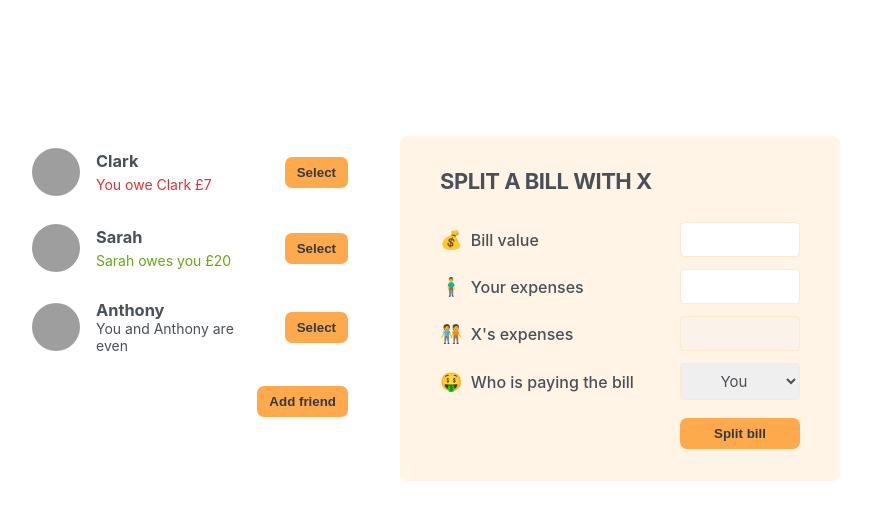
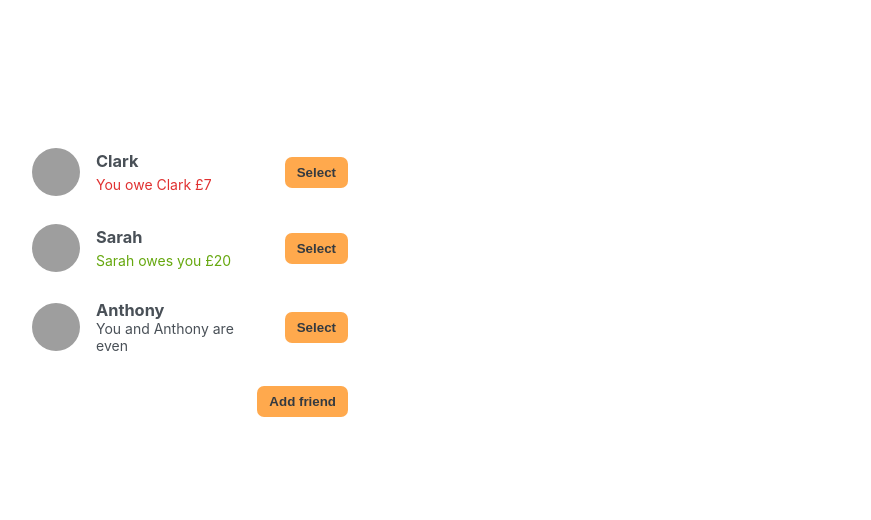
Before and after one commit to mkc-c/eat-n-split, a React (Create React App) app: page / in a window 1280 px wide. Shown: the top 520 px of the page, without its empty margins (210-1081 px from the left). Built offline with nearby package versions, Linux system fonts and the light colour scheme; grey boxes are pictures that could not be loaded.

Commit message:
add selectedFriend piece of state, pass down state and setter, change text dependant on that, setShowFriend to false when new friend has been added to close add friend form

```diff
--- a/src/App.js
+++ b/src/App.js
@@ -32,6 +32,7 @@
 export default function App() {
   const [friends, setFriends] = useState(initialFriends);
   const [showAddFriend, setShowAddFriend] = useState(false);
+  const [selectedFriend, setSelectFriend] = useState(null);
 
   function handleShowAddFriend() {
     setShowAddFriend((show) => !show);
@@ -39,35 +40,53 @@
 
   function handleAddFriend(friend) {
     setFriends((friends) => [...friends, friend]);
+    setShowAddFriend(false);
+  }
+
+  function handleSelection(friend) {
+    setSelectFriend((cur) => (cur.id === friend.id ? null : friend));
   }
 
   return (
     <div className="app">
       <div className="sidebar">
-        <FriendsList friends={friends} />
+        <FriendsList
+          friends={friends}
+          selectedFriend={selectedFriend}
+          onSelection={handleSelection}
+        />
+
         {showAddFriend && <FormAddFriend onAddFriend={handleAddFriend} />}
+
         <Button onClick={handleShowAddFriend}>
           {showAddFriend ? "Close" : "Add friend"}
         </Button>
       </div>
 
-      <FormSplitBill />
+      {selectedFriend && <FormSplitBill selectedFriend={selectedFriend} />}
     </div>
   );
 }
 
-function FriendsList({ friends }) {
+function FriendsList({ friends, onSelection, selectedFriend }) {
   return (
     <ul>
       {friends.map((friend) => (
-        <Friend key={friend.id} friend={friend} />
+        <Friend
+          key={friend.id}
+          friend={friend}
+          selectedFriend={selectedFriend}
+          onSelection={onSelection}
+        />
       ))}
     </ul>
   );
 
-  function Friend({ friend }) {
+  function Friend({ friend, selectedFriend, onSelection }) {
+    const isSelected = selectedFriend?.id === friend.id;
+
     return (
-      <li>
+      <li className={isSelected ? "selected" : ""}>
         <img src={friend.image} alt={friend.name} />
         <h3>{friend.name}</h3>
 
@@ -83,7 +102,9 @@
         )}
         {friend.balance === 0 && <p>You and {friend.name} are even</p>}
 
-        <Button>Select</Button>
+        <Button onClick={() => onSelection(friend)}>
+          {isSelected ? "Close" : "Select"}
+        </Button>
       </li>
     );
   }
@@ -134,10 +155,10 @@
   );
 }
 
-function FormSplitBill() {
+function FormSplitBill({ selectedFriend }) {
   return (
     <form className="form-split-bill">
-      <h2>Split a bill with X</h2>
+      <h2>Split a bill with {selectedFriend.name}</h2>
 
       <label>💰 Bill value</label>
       <input type="text" />
@@ -145,13 +166,13 @@
       <label>🧍‍♂️ Your expenses</label>
       <input type="text" />
 
-      <label>🧑‍🤝‍🧑 X's expenses</label>
+      <label>🧑‍🤝‍🧑 {selectedFriend.name}'s expenses</label>
       <input type="text" disabled />
 
       <label>🤑 Who is paying the bill</label>
       <select>
         <option value="user">You</option>
-        <option value="friend">X</option>
+        <option value="friend">{selectedFriend.name}</option>
       </select>
 
       <Button>Split bill</Button>
```
